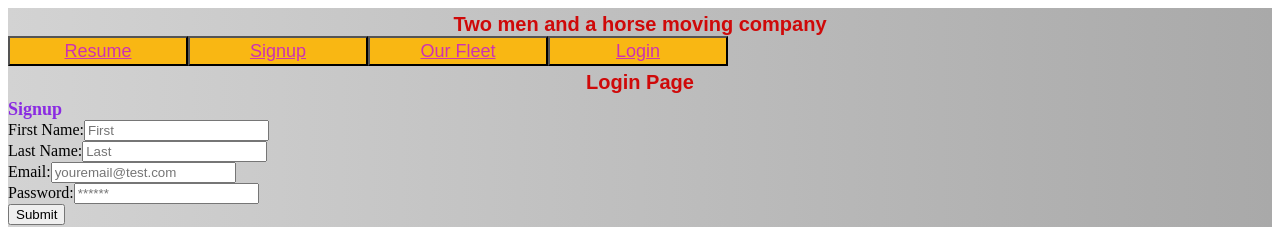
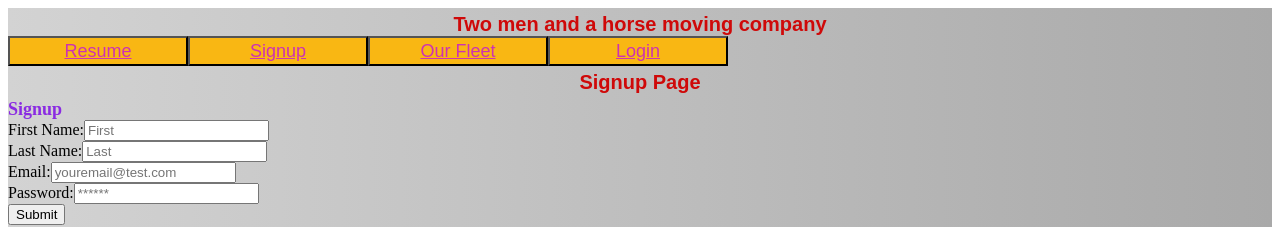
Before and after one commit to mjs-esfsc/SMU-Project-3, a React (Create React App) app: page / in a window 1280 px wide. Shown: the top 227 px of the page. Built offline with nearby package versions, Linux system fonts and the light colour scheme.

Commit message:
updated text in two files, not functionality

```diff
--- a/src/components/pages/Signup.js
+++ b/src/components/pages/Signup.js
@@ -4,7 +4,7 @@ import Form from './Form3';
 export default function Contact() {
   return (
     <div>
-      <h1>Login Page</h1>
+      <h1>Signup Page</h1>
       <Form />;
     </div>
   );
```
Also changed, not shown: src/components/pages/Portfolio.js (+1 -1 lines).
